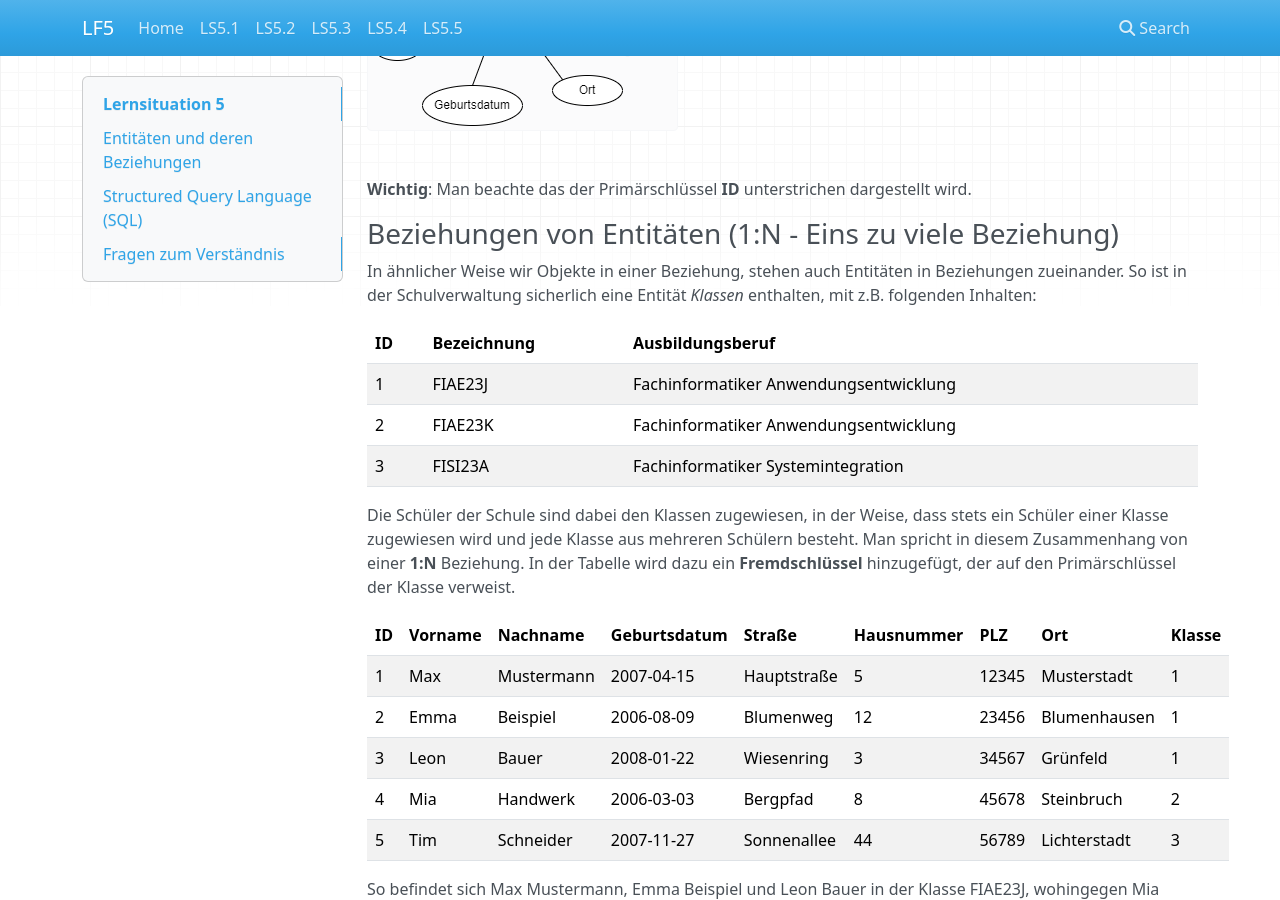
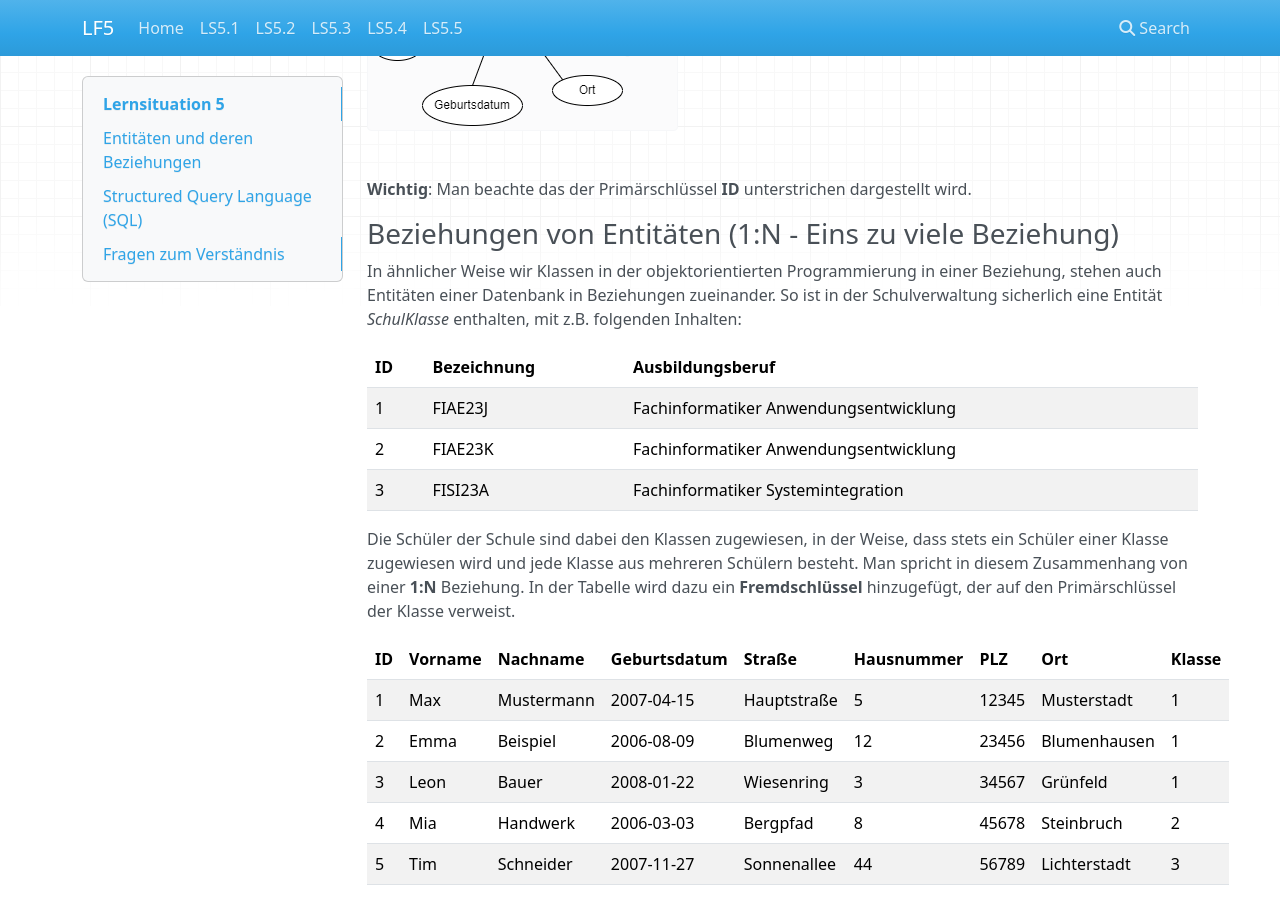
Before and after one commit to jtuttas/LF5, an MkDocs documentation site: the page built from docs/Lernsituation5.md, in a window 1280 px wide and 900 px high, scrolled down 958 px. Built offline with MkDocs 1.6.1, drawn with Linux system fonts in a browser that asks for light colours; nearby versions of some CDN libraries.

Commit message:
einige Korrekturen

```diff
--- a/docs/Lernsituation5.md
+++ b/docs/Lernsituation5.md
@@ -31,7 +31,7 @@ Im Entity Relation Diagramm (**ER Diagramm**) werden diese Daten wie folgt darge
 
 ### Beziehungen von Entitäten (1:N - Eins zu viele Beziehung)
 
-In ähnlicher Weise wir Objekte in einer Beziehung, stehen auch Entitäten in Beziehungen zueinander. So ist in der Schulverwaltung sicherlich eine Entität *Klassen* enthalten, mit z.B. folgenden Inhalten:
+In ähnlicher Weise wir Klassen in der objektorientierten Programmierung in einer Beziehung, stehen auch Entitäten einer Datenbank in Beziehungen zueinander. So ist in der Schulverwaltung sicherlich eine Entität *SchulKlasse* enthalten, mit z.B. folgenden Inhalten:
 
 | ID  | Bezeichnung | Ausbildungsberuf |
 | --- | ----------- | ---------------- |
```
Also changed, not shown: docs/Lernsituation3.md (+1 -1 lines), docs/images/ER_Schueler2.drawio.png.
